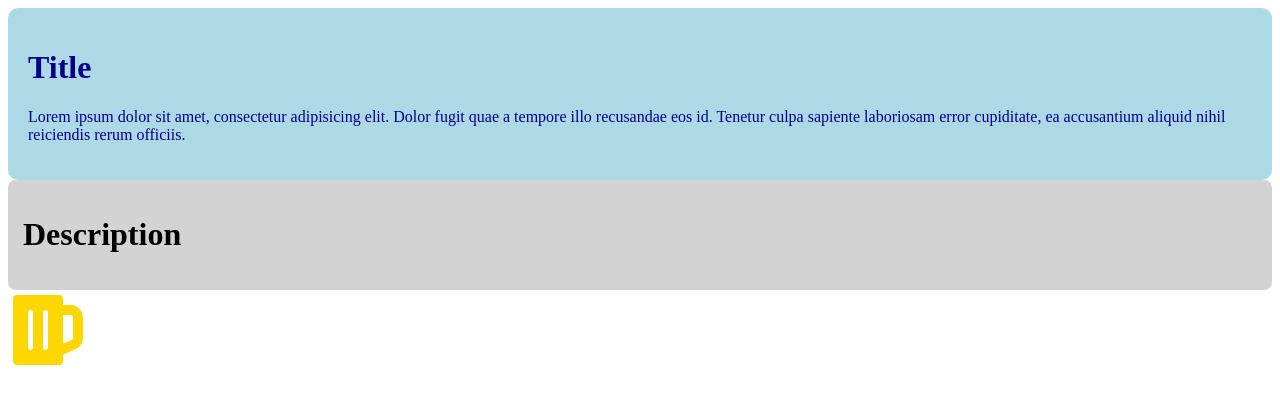
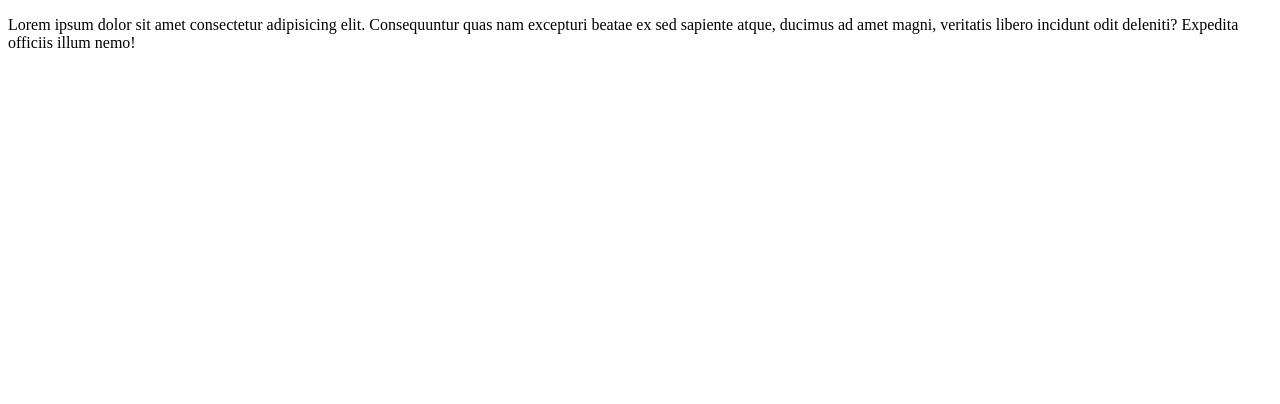
Before and after one commit to sJaiswal04/React, a React (Vite) app: page / in a window 1280 px wide. Shown: the top 404 px of the page. Built offline with nearby package versions, Linux system fonts and the light colour scheme.

Commit message:
adding some events

```diff
--- a/src/App.jsx
+++ b/src/App.jsx
@@ -1,14 +1,14 @@
-import IconComponents from "./components/IconComponents"
-import ProfileCard from "./components/ProfileCard"
-import StylingCard from "./components/StylingCard"
-
+const Copy = () => {
+  const copyHandler =()=> console.log("Stop stealing my work")
+  return (
+    <p onCopy={copyHandler}>Lorem ipsum dolor sit amet consectetur adipisicing elit. Consequuntur quas nam excepturi beatae ex sed sapiente atque, ducimus ad amet magni, veritatis libero incidunt odit deleniti? Expedita officiis illum nemo!</p>
+  )
+}
 
 const App = () => {
   return (
     <div>
-      <StylingCard/>
-      <ProfileCard/>
-      <IconComponents/>
+      <Copy/>
     </div>
   )
 }
```
